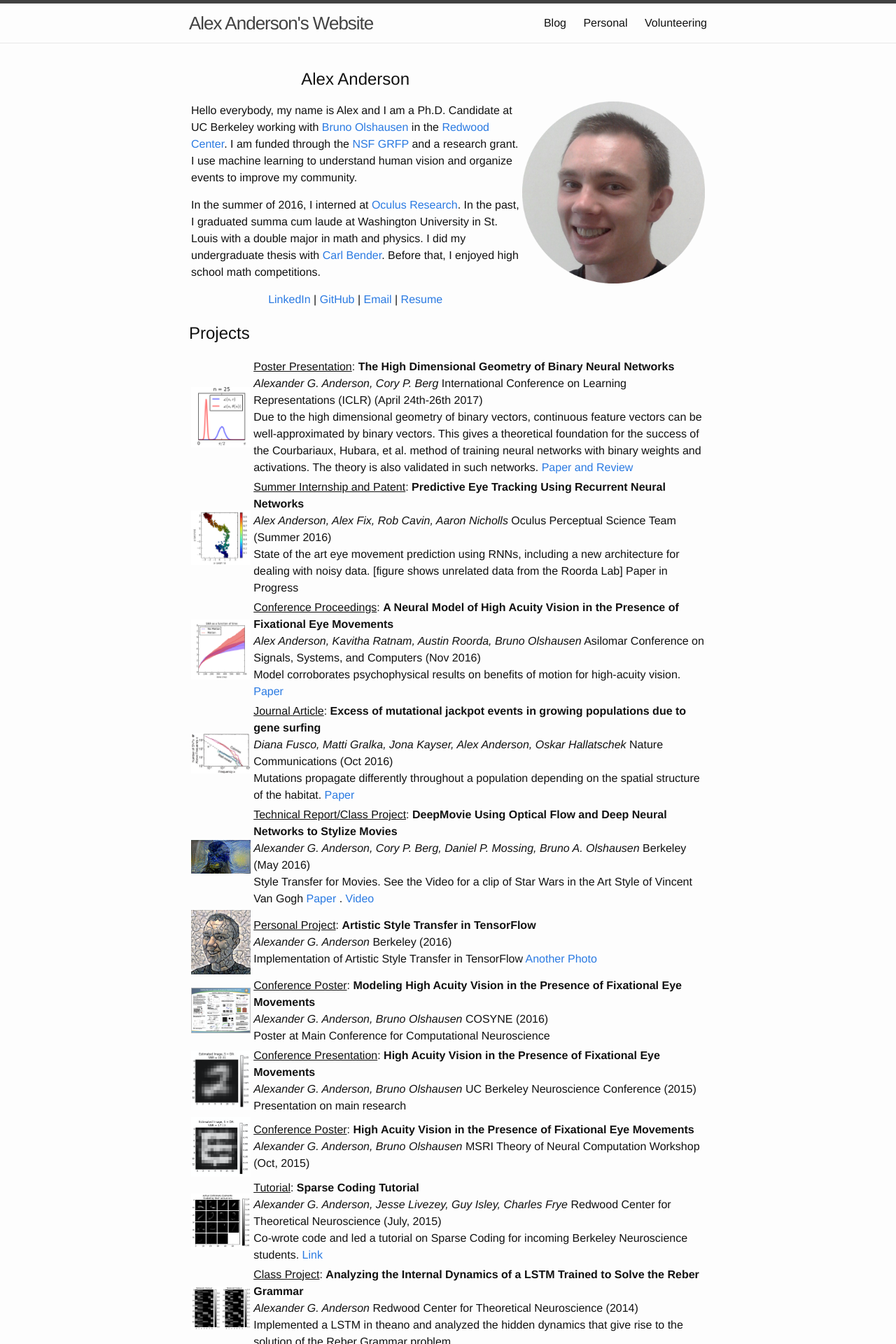
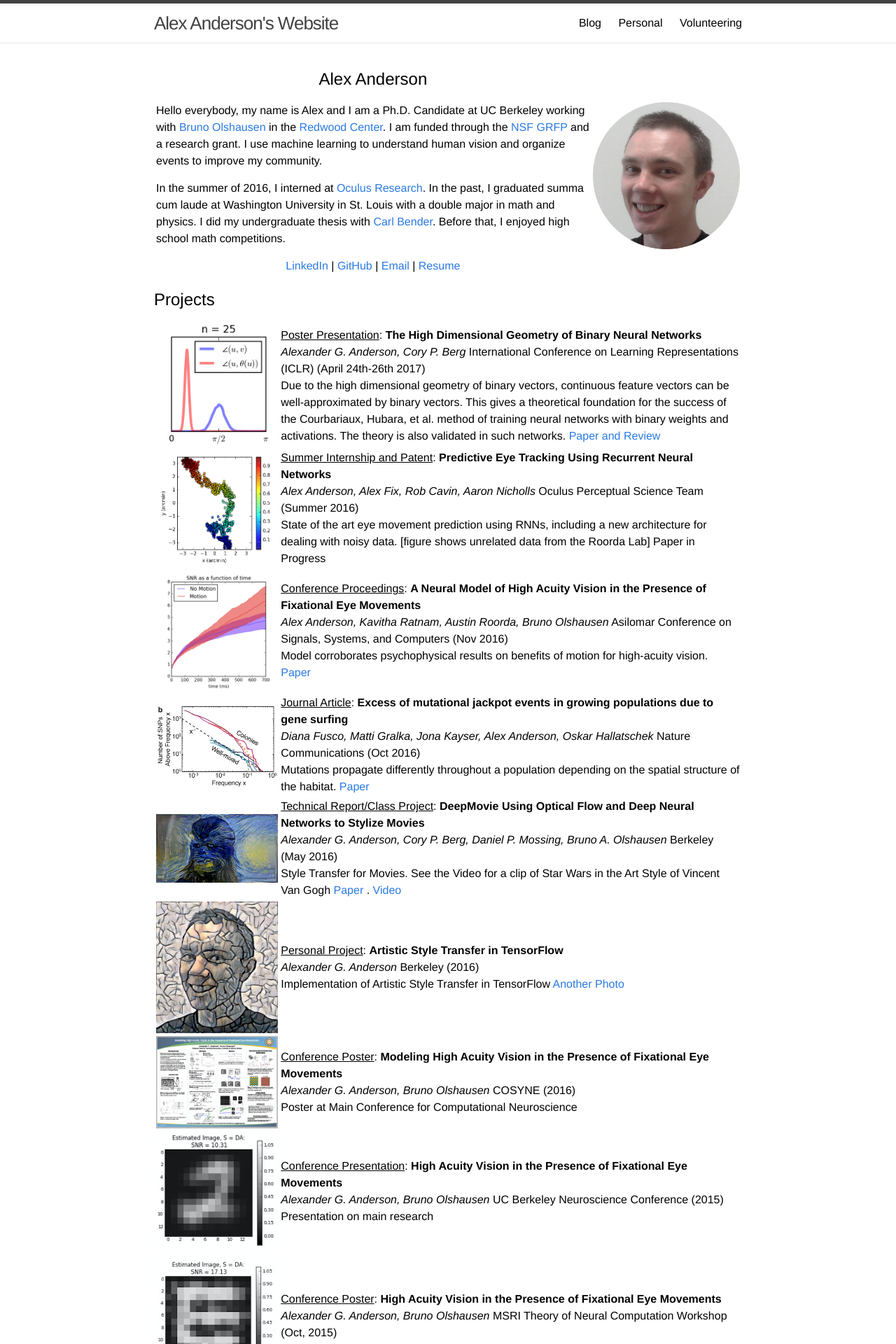
Before and after one commit to alexanderganderson/alexanderganderson.github.io, a Jekyll site: the page built from index.html, in a window 1280 px wide. Shown: the top 1920 px of the page at 70% size. Built offline with Jekyll 4.4.1, drawn with Linux system fonts in a browser that asks for light colours.

Commit message:
widened homepage, added april fools disclaimer

```diff
--- a/_posts/2017-04-01-grad_advice.markdown
+++ b/_posts/2017-04-01-grad_advice.markdown
@@ -4,6 +4,8 @@ title: "What I wish I knew coming into a Ph.D. program"
 date: 2017-04-01
 categories: life
 ---
+[EDIT: April Fools!  The post is intended to start out serious but then get
+gradually weirder - still probably useful.]
 
 Hey everybody, as I am nearing the end of my Ph.D., I thought that it would be
 good to share some of my thoughts about how to have a good time in graduate
--- a/css/main.scss
+++ b/css/main.scss
@@ -14,8 +14,8 @@ $base-line-height: 1.5;
 
 $spacing-unit:     30px;
 
-$text-color:       #111;
-$background-color: #fdfdfd;
+$text-color:       #000000;
+$background-color: #ffffff;
 $brand-color:      #2a7ae2;
 
 $grey-color:       #828282;
@@ -23,7 +23,7 @@ $grey-color-light: lighten($grey-color, 40%);
 $grey-color-dark:  darken($grey-color, 25%);
 
 // Width of the content area
-$content-width:    800px;
+$content-width:    900px;
 
 $on-palm:          600px;
 $on-laptop:        800px;
--- a/index.html
+++ b/index.html
@@ -40,7 +40,7 @@ layout: default
 		</td>
 
     <td>
-			<img src="static/img/face_circ.png" width="1400px" height="auto">
+			<img src="static/img/face_circ.png" width="800px" height="auto">
     </td>
 	</tr>
 </table>
@@ -51,7 +51,7 @@ layout: default
 {% for pr in site.data.projects %}
   <tr>
   <td>
-  <img src="{{ site.baseurl }}{{pr.img}}" width="400px" height="auto">
+  <img src="{{ site.baseurl }}{{pr.img}}" width="800px" height="auto">
   </td>
   <td>
       <div><u>{{pr.type}}</u>:  <b>{{pr.title}}</b> </div>
```
